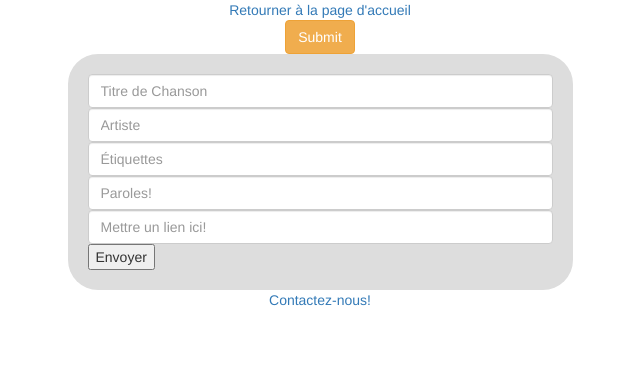
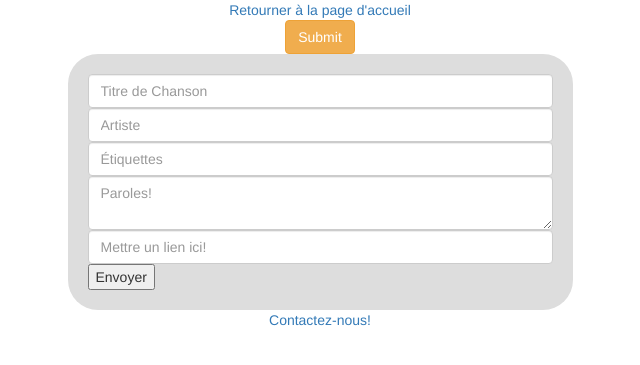
Before and after one commit to deuxbergersallemands/projet, a PHP site: page /projet/soumettrechanson.php in a window 1280 px wide. Shown: the top 365 px of the page, without its empty margins (320-960 px from the left). Run offline with PHP 8.4, Linux system fonts and the light colour scheme; the visitor is signed in with stand-in values (Sample User, id 1); data that the repository does not hold is empty.

Commit message:
Changement de Text
Text —> Password
Text —> Textarea

```diff
--- a/index.php
+++ b/index.php
@@ -42,7 +42,7 @@
 				<form action="index.php" method="post" id="connection">
 					<p> Pour vous connecter, veuillez remplir les champs au-dessous! </p>
 					<input class ="form-control" type="text" id="identifiant" name="identifiant" placeholder="Identifiant"/>
-					<input class="form-control" type="text" id="motDePasse" name="motdepasse" placeholder="Mot de passe"/>
+					<input class="form-control" type="password" id="motDePasse" name="motdepasse" placeholder="Mot de passe"/>
 					<div class="soumettre">
 						<input class="btn btn-primary"  onclick="soumettreConnection()" id="validation"/>
 					</div>
--- a/soumettrechanson.php
+++ b/soumettrechanson.php
@@ -41,7 +41,7 @@
 						<input type="text" class="form-control" name="etiquettes" placeholder="Étiquettes"/>
 					</div>
 					<div class="paroles">
-						<input type="textfield" class="form-control" name="paroles" placeholder="Paroles!"/>
+						<textarea class="form-control" name="paroles" placeholder="Paroles!"></textarea>
 					</div>
 					<div class="lien">
 						<input type="text" class="form-control" name="lien" placeholder="Mettre un lien ici!"/>
```
